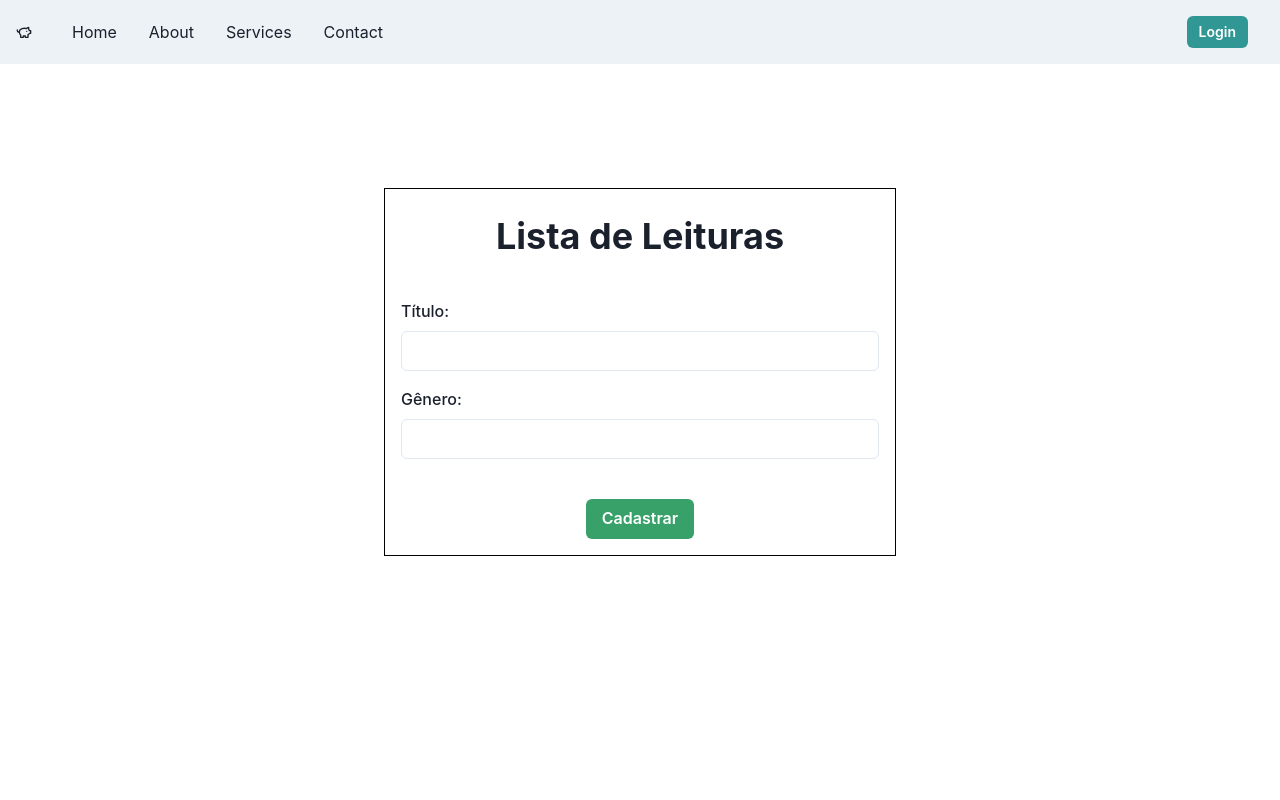
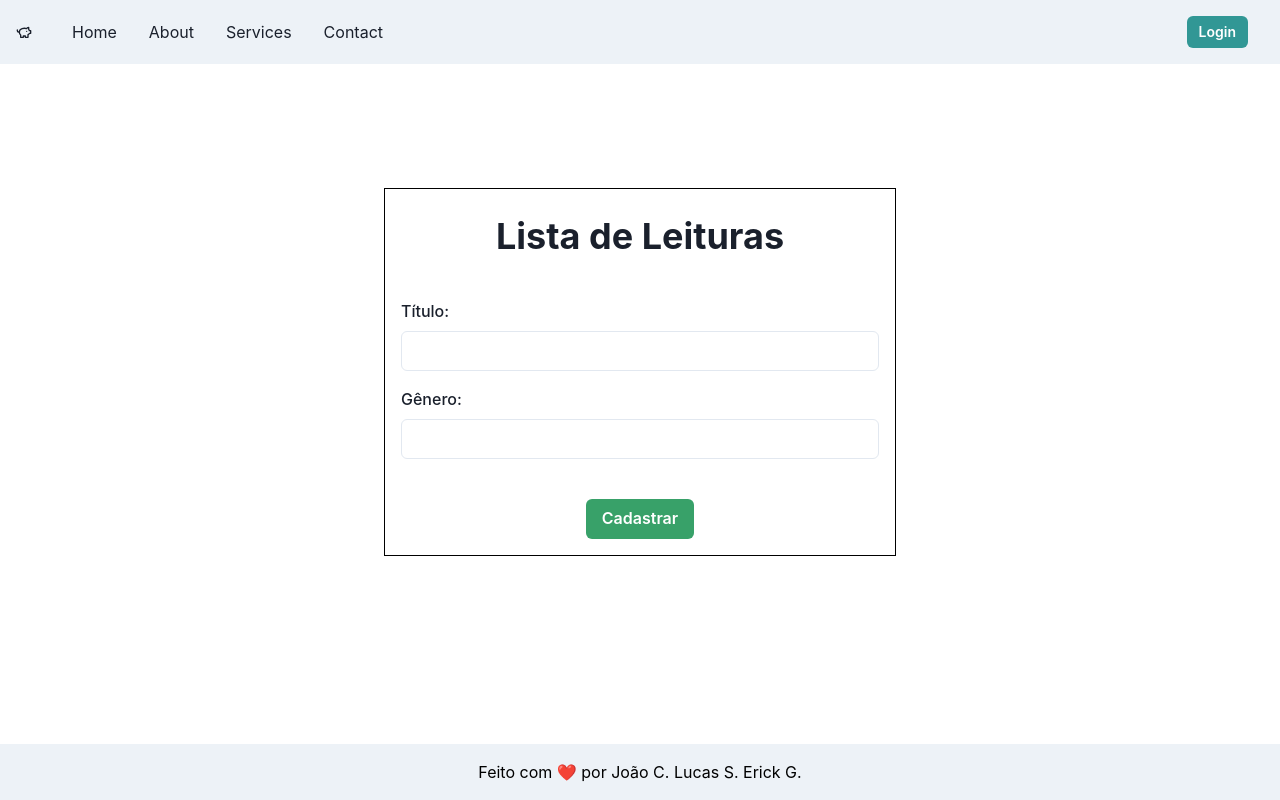
Before and after one commit to PedroVitor2001/ProjetoTC1, a React (Vite) app: page /#/ in a window 1280 px wide. Built offline with nearby package versions, Linux system fonts and the light colour scheme.

Commit message:
feat: Add footer to all pages

```diff
--- a/src/components/Footer.jsx
+++ b/src/components/Footer.jsx
@@ -7,8 +7,8 @@ const Footer = () => {
       as="footer"
       width="100%"
       py={4}
-      backgroundColor="gray.800"
-      color="white"
+      backgroundColor="gray.100"
+      color="black"
       textAlign="center"
       position="fixed"
       bottom={0}
--- a/src/pages/list.jsx
+++ b/src/pages/list.jsx
@@ -3,6 +3,7 @@ import { Box, Flex, useDisclosure, Table, Thead, Tr, Th, Tbody, Td, useBreakpoin
 import { useEffect, useState } from "react";
 import ModalComp from "../components/ModalComp";
 import Nav from "../components/Nav";
+import Footer from "../components/Footer";
 
 export default function List() {
   const { isOpen, onOpen, onClose } = useDisclosure();
@@ -70,6 +71,7 @@ export default function List() {
           setDataEdit={setDataEdit}
         />
       )}
+      <Footer />
     </Flex>
   );
 }
--- a/src/pages/register.jsx
+++ b/src/pages/register.jsx
@@ -2,7 +2,7 @@ import { Heading, Box, FormControl, FormLabel, Input, Button } from "@chakra-ui/
 import { useState, useEffect } from "react";
 import React from "react";
 import Nav from "../components/Nav";
-
+import Footer from "../components/Footer";
 export default function () {
   const [data, setData] = useState([]);
   const [title, setTitle] = useState("");
@@ -80,6 +80,7 @@ export default function () {
           </Button>
         </Box>
       </Box>
+      <Footer />
     </Box>
   );
 }
```
